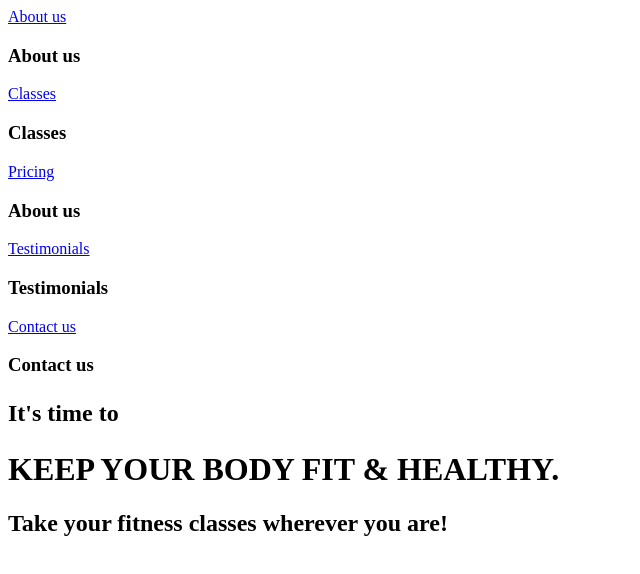
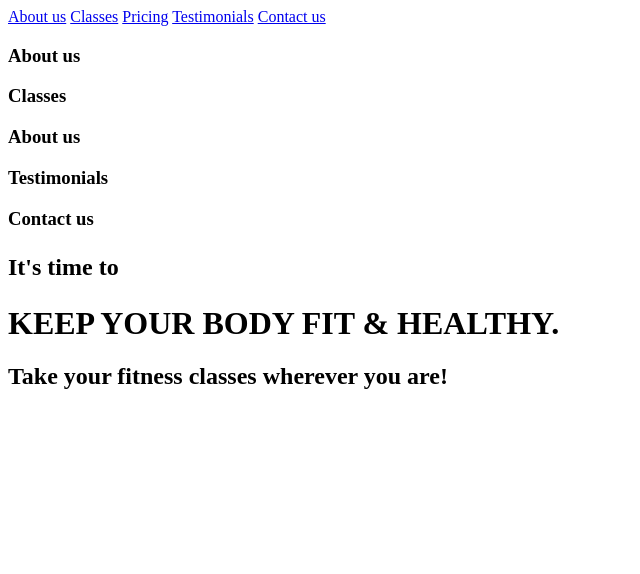
Before and after one commit to Marianchuk/site-hometask, a plain HTML site: page index.html in a window 1280 px wide. Shown: the whole page, without its empty margins (0-640 px from the left). Drawn offline with Linux system fonts and the light colour scheme.

Commit message:
HTML header

```diff
--- a/index.html
+++ b/index.html
@@ -1,32 +1,55 @@
 <!DOCTYPE html>
 <html lang="en">
+
 <head>
     <meta charset="UTF-8">
     <meta name="viewport" content="width=device-width, initial-scale=1.0">
     <title>FITNESS & YOGA ONLINE</title>
+    <link rel="icon" href="img/heart-cardiogram.png"
+
 </head>
 <body>
+<header>
+<nav>
     <a href="#about us-header">About us</a>
+    <a href="#classes-header">Classes</a>
+    <a href="#pricing-header">Pricing</a>
+    <a href="#testimonials-header">Testimonials</a>
+    <a href="#contact us-header">Contact us</a>
+</nav>
+<div class="banner">
+
+</div>
+</header>
+<main>
+
     <h3 id="about us-header">About us</h3>
 
-<a href="#classes">Classes</a>
+
     <h3 id="classes">Classes</h3>
 
-<a href="#pricing">Pricing</a>
+
     <h3 id="about us-header">About us</h3>
 
-<a href="#testimonials">Testimonials</a>
+
     <h3 id="testimonials">Testimonials</h3>
 
-<a href="#contact us-header">Contact us</a>
+
     <h3 id="contact us-header">Contact us</h3>
 
-<h2><p>It's time to</p></h2>
+    <h2>
+        <p>It's time to</p>
+    </h2>
+
     <h1>KEEP YOUR BODY FIT & HEALTHY.</h1>
     <h2>Take your fitness classes wherever you are!</h2>
+</main>
+<footer>
 
-
+</footer>
 
 
 </body>
+
+
 </html>
```
Also changed, not shown: img/heart-cardiogram.png (added). Lines whose indentation alone changed are shown as unchanged.
